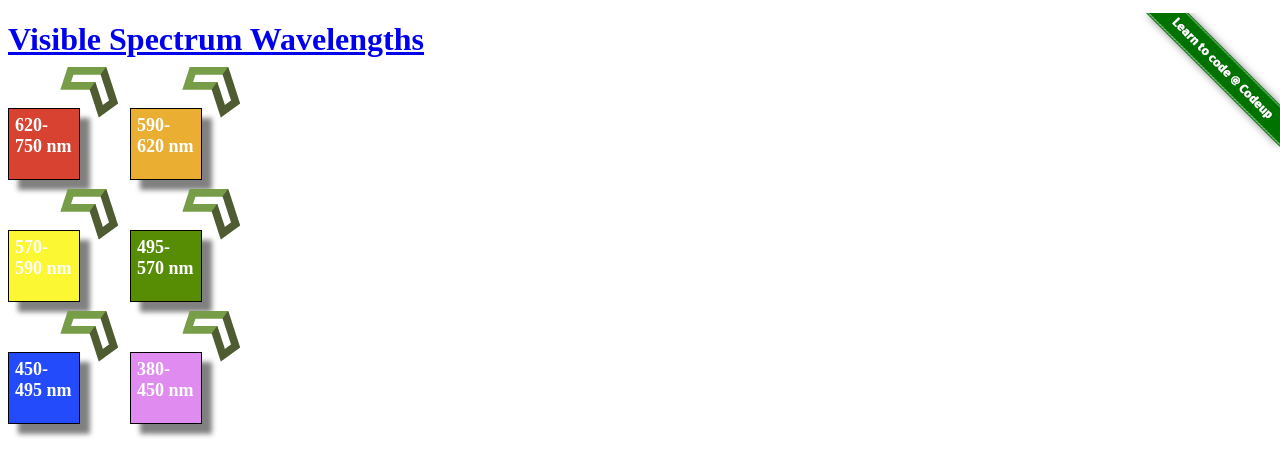
After one commit to ryanscottbaker/Codeup-Web-Exercises, a PHP site: page /css_positioning_pt2.html in a window 1280 px wide. The commit adds this page. Shown: the top 476 px of the page. Run offline with PHP 8.4, Linux system fonts and the light colour scheme.

Commit message:
Fixed positioning file, but I don't know if nth child was actually doing anything. Positioning part 2 is much cleaner, had a lot of help on this mainly using a box to combine all of the attributes of the boxes except color. Cut down on 70+ lines of code. Html combined selectors to box redbox etc to minimize css coding.

```diff
--- /dev/null
+++ b/public/css/css_positioning_pt2.css
@@ -0,0 +1,72 @@
+html {
+  box-sizing: border-box;
+}
+
+*,
+*:before,
+*:after {
+  box-sizing: inherit;
+}
+
+h1 {
+  color: #602F95;
+  font-weight: bold;
+  text-decoration: underline;
+  margin-bottom: 50px
+}
+
+img.ribbon {
+  float: right;
+  position: relative;
+  left: 8px;
+  bottom: 95px;
+}
+
+#container div:nth-child(2n+1) {
+  clear: left;
+}
+
+.box {
+  margin: 0px 50px 50px 0px;
+  box-shadow: 10px 10px 5px grey;
+  color: white;
+  font-weight: bolder;
+  font-size: 18px;
+  width: 72px;
+  height: 72px;
+  padding: 6px;
+  border-style: solid;
+  border-color: black;
+  border-width: 1px;
+  float: left;
+}
+
+.redbox {
+  background-color: #D84231;
+}
+
+.orangebox {
+  background-color: #EAAE33;
+}
+
+.yellowbox {
+  background-color: #FCF733;
+}
+
+.greenbox {
+  background-color: #578C05;
+}
+
+.bluebox {
+  background-color: #234AFB;
+}
+
+.violetbox {
+  background-color: #DF8BF0;
+}
+
+img.codeup {
+  position: relative;
+  bottom: 90px;
+  left: 45px;
+}
--- a/public/css_positioning.html
+++ b/public/css_positioning.html
@@ -1,4 +1,4 @@
-<! DOCTYPE html>
+<!DOCTYPE html>
 <html>
 <head>
 	<title>Positioning Exercise</title>
@@ -7,8 +7,8 @@
 	<body>
 		<h1> <a href="https://en.wikipedia.org/wiki/Visible_spectrum" target="_blank">Visible Spectrum Wavelengths
 		</h1></a>
+				<img class="ribbon" src="/img/ribbon.png">
 				<div id="container">
-					<img class="ribbon" src="/img/ribbon.png">
 					<div class="redbox"> 620-750 nm
 						<img class="codeup1" src="/img/codeup-arrow.png">
 					</div>
--- /dev/null
+++ b/public/css_positioning_pt2.html
@@ -0,0 +1,33 @@
+<!DOCTYPE html>
+<html>
+  <head>
+    <title>Positioning Exercise</title>
+    <link rel="stylesheet" type="text/css" href="/css/css_positioning_pt2.css">
+  </head>
+
+  <body>
+    <h1> <a href="https://en.wikipedia.org/wiki/Visible_spectrum" target="_blank">Visible Spectrum Wavelengths
+  		</h1></a>
+    <img class="ribbon" src="/img/ribbon.png">
+    <div id="container">
+      <div class="box redbox"> 620-750 nm
+        <img class="codeup" src="/img/codeup-arrow.png">
+      </div>
+      <div class="box orangebox"> 590-620 nm
+        <img class="codeup" src="/img/codeup-arrow.png">
+      </div>
+      <div class="box yellowbox"> 570-590 nm
+        <img class="codeup" src="/img/codeup-arrow.png">
+      </div>
+      <div class="box greenbox"> 495-570 nm
+        <img class="codeup" src="/img/codeup-arrow.png">
+      </div>
+      <div class="box bluebox"> 450-495 nm
+        <img class="codeup" src="/img/codeup-arrow.png">
+      </div>
+      <div class="box violetbox"> 380-450 nm
+        <img class="codeup" src="/img/codeup-arrow.png">
+      </div>
+    </div>
+</body>
+</html>
```
Also changed, not shown: public/css/css_positioning.css (+13 -14 lines).
